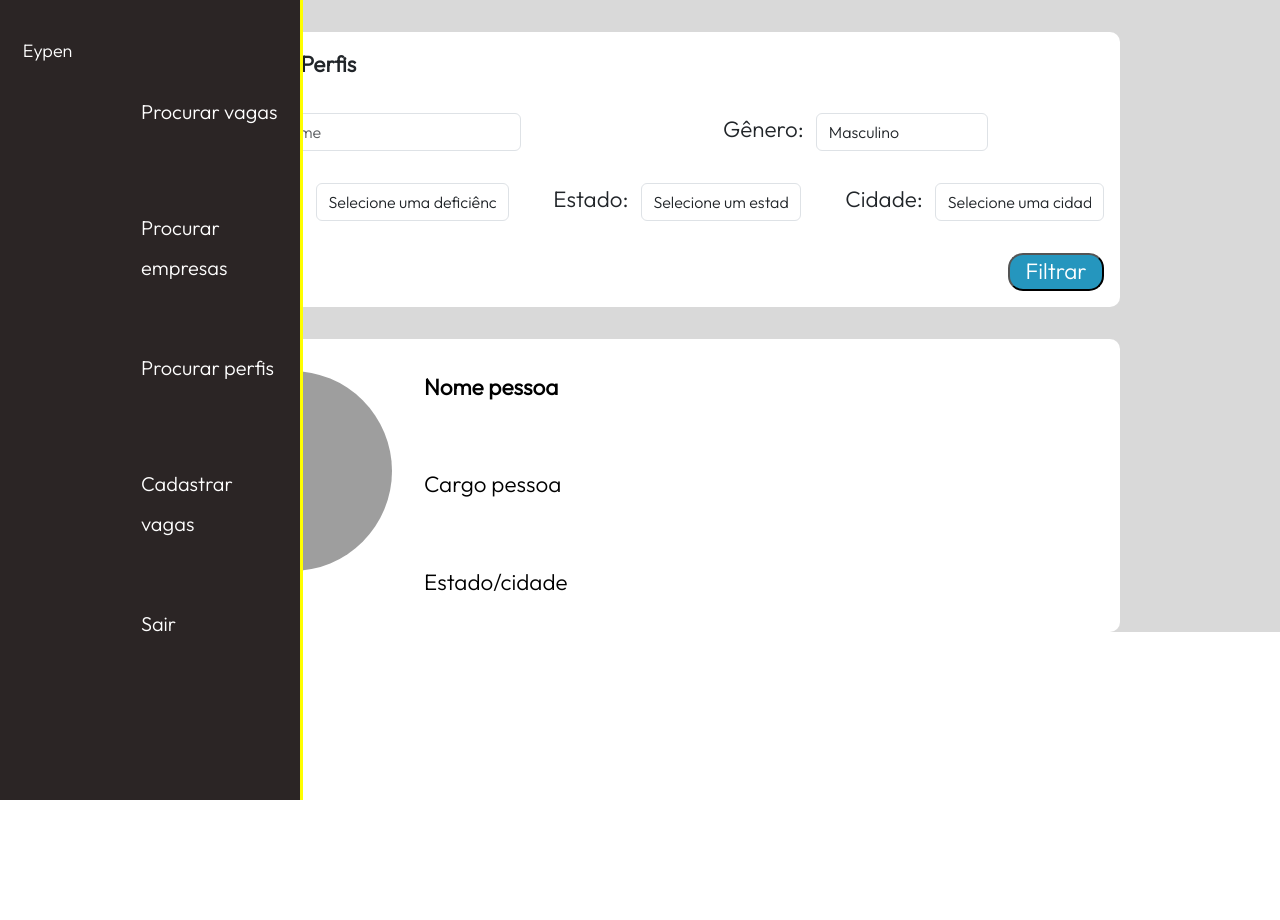
After one commit to LucasSchroeders/eypen, a Django app: page /profile/busca-perfil in a window 1280 px wide. The commit adds this page. Shown: the top 920 px of the page. Run offline with Django 4.2, Linux system fonts and the light colour scheme; some libraries are stand-ins or nearby versions; grey boxes are pictures that could not be loaded.

Commit message:
ajuste tela busca perfil

```diff
--- a/static/css/users/busca_perfil.css
+++ b/static/css/users/busca_perfil.css
@@ -4,81 +4,12 @@
     box-sizing: border-box;
 }
 
-/* Header */
-.head{
-    background-color: #2B2525;
-    height: 8vh;
-    width: 100%;
-    align-items: center;
-    justify-content: space-between;
-    display: flex;
-    flex-direction: row;
-    position: sticky;
-    top: 0;
+.form-h5{
+    font-size: 1.4rem;
+    font-weight: bold;
+    margin: 2% 2%;
 }
-
-.head-text{
-    /* height: 8vh; */
-    display: flex;
-    flex-direction: row;
-    padding: 0 2em;
-}
-
-.text-head{
-    align-self: center;
-    color: #fff;
-    padding: 10px 5px 0 5px;
-    font-size: 1.2rem;
-}
-
-.text-name{
-    font-weight: 600;
-}
-
-.link:link{
-    color: #fff;
-    text-decoration: none;
-}
-
-.link:visited{
-    color: #fff;
-    text-decoration: none;
-}
-
-
-.link:hover{
-    font-weight: 700;
-    text-decoration: none;
-}
-
-.link:active{
-    color: #000;
-    text-decoration: none;
-}
-
-.icons-link:link{
-    color: #000;
-    text-decoration: none;
-}
-
-.icons-link:visited{
-    color: #000;
-    text-decoration: none;
-}
-
-
-.icons-link:hover{
-    font-weight: 700;
-    text-decoration: none;
-}
-
-.icons-link:active{
-    color: #000;
-    text-decoration: none;
-}
-
 /* body */
-
 .body{
     width: 100%;
     background-color: #D9D9D9;
@@ -102,50 +33,3 @@
     margin-top: 1rem;
     margin-right: 1rem;
 }
-
-.div-form{
-    height: 30vh;
-    width: 75%;
-    background-color: #fff;
-    display: flex;
-    flex-direction: row;
-    border-radius: 10px;
-    margin: 2rem;
-}
-
-.field-form{
-    width: 100%;
-    display: flex;
-    flex-direction: row;
-}
-
-.button{
-    color: #fff;
-    width: 4rem;
-    background-color: #2596be;
-    border-radius: 15px;
-    float: right;
-}
-
-label{
-    margin: 0 0.75rem ;
-
-}
-
-h5{
-    padding: 2% 5% ;
-}
-
-.div-perfil{
-    width: 75%;
-    background-color: #fff;
-    display: flex;
-    flex-direction: row;
-    border-radius: 10px;
-}
-
-.div-dados{
-    display: flex;
-    flex-direction: column;
-    margin: 2rem;
-}
--- /dev/null
+++ b/static/css/utils/container_default.css
@@ -0,0 +1,41 @@
+
+.div-container{
+    width: 75%;
+    background-color: #fff;
+    display: flex;
+    flex-direction: row;
+    border-radius: 10px;
+
+}
+
+.div-dados{
+    display: flex;
+    flex-direction: column;
+}
+
+.p-dados{
+    font-size: 1.4rem;
+    margin: 2rem 0;
+}
+
+.p-negrito{
+    font-weight: bold;
+}
+
+.img-container{
+    height: 200px;
+    width: 200px;
+    border: #000;
+    border-radius: 50%;
+    margin: 2rem;
+}
+
+a:link{
+    color: #000;
+    text-decoration: none;
+}
+
+a:visited{
+    color: #000;
+    text-decoration: none;
+}
--- /dev/null
+++ b/static/css/utils/filtro.css
@@ -0,0 +1,50 @@
+.div-row1{
+    display: flex;
+    flex-direction: row;
+}
+
+.div-row2{
+    display: flex;
+    flex-direction: row;
+    justify-content: space-between;
+}
+
+.div-form{
+    height: 30%;
+    width: 75%;
+    background-color: #fff;
+    border-radius: 10px;
+    margin: 2rem;
+}
+
+.form-field{
+    display: flex;
+    flex-direction: row;
+    font-size: 1.4rem;
+    padding: 1rem;
+}
+
+.form-input{
+    font-size: 1.4rem;
+    display: flex;
+    flex-direction: row;
+}
+
+.form-label2{
+    margin-left: 16.5%;
+}
+
+.form-button{
+    font-size: 1.4rem;
+    color: #fff;
+    width: 6rem;
+    background-color: #2596be;
+    border-radius: 15px;
+    float: right;
+    margin: 1rem;
+}
+
+label{
+    margin: 0 0.75rem ;
+
+}
--- a/templates/base.html
+++ b/templates/base.html
@@ -4,10 +4,15 @@
 <head>
     <meta charset="UTF-8">
     <meta name="viewport" content="width=device-width, initial-scale=1.0">
+    <link href="https://cdn.jsdelivr.net/npm/bootstrap@5.3.0/dist/css/bootstrap.min.css" rel="stylesheet" integrity="sha384-9ndCyUaIbzAi2FUVXJi0CjmCapSmO7SnpJef0486qhLnuZ2cdeRhO02iuK6FUUVM" crossorigin="anonymous">
     <link href="{% static 'fontawesomefree/css/fontawesome.css' %}" rel="stylesheet" type="text/css">
     <link href="{% static 'fontawesomefree/css/brands.css' %}" rel="stylesheet" type="text/css">
     <link href="{% static 'fontawesomefree/css/solid.css' %}" rel="stylesheet" type="text/css">
     <link rel="stylesheet" href="{% static 'css/base.css' %}">
+    <script src="https://cdnjs.cloudflare.com/ajax/libs/jquery/2.2.4/jquery.min.js"></script>
+    <script src="https://cdnjs.cloudflare.com/ajax/libs/moment.js/2.24.0/moment.min.js"></script>
+    <script src="{% static 'js/jquery-3.4.1.min.js' %}"></script>
+    <script src="{% static 'js/jquery.mask.min.js' %}"></script>
     {% block css %}
     {% endblock css %}
 
--- /dev/null
+++ b/templates/users/busca_perfil2.html
@@ -0,0 +1,125 @@
+{% extends 'base.html' %} {%load static%}
+{% block css %}
+<link rel="stylesheet" href="{% static 'css/users/busca_perfil.css' %}" />
+<link rel="stylesheet" href="{% static 'css/utils/filtro.css' %}" />
+<link rel="stylesheet" href="{% static 'css/utils/container_default.css' %}" />
+{% endblock css%}
+{% block body %}
+<div class="body">
+  <div class="div-form">
+    <form action="">
+      <h5 class="form-h5">Pesquisa de Perfis</h5>
+
+      <!-- row -->
+      <div class="div-row1">
+        <div class="form-field">
+          <label for="nome">Nome:</label>
+          <div class="form-input">
+            <input type="Nome" placeholder="Nome" name="Nome" class="form-control"/>
+          </div>
+        </div>
+
+        <div class="form-field form-label2">
+          <label for="genero">Gênero:</label>
+          <select name="genero" id="genero" class="form-control">
+            <option value="masculino">Masculino</option>
+            <option value="feminino">Feminino</option>
+            <option value="na">Não desejo informar</option>
+          </select>
+        </div>
+      </div>
+
+      <!-- row -->
+      <div class="div-row2">
+        <div class="form-field">
+          <label for="deficiencia">Deficiência:</label>
+          <select name="deficiencia" id="deficiencia" class="form-control">
+            <option value="" disabled selected>Selecione uma deficiência</option>
+            <option value="cego">Cego</option>
+            <option value="surdo">Surdo</option>
+            <option value="mudo">Mudo</option>
+          </select>
+        </div>
+
+        <div class="form-field">
+          <label for="state">Estado:</label>
+          <select name="state" id="state" class="form-control">
+            <option value="" disabled selected>Selecione um estado</option>
+            <option value="AC">AC</option>
+            <option value="AL">AL</option>
+            <option value="AP">AP</option>
+            <option value="AM">AM</option>
+            <option value="BA">BA</option>
+            <option value="CE">CE</option>
+            <option value="DF">DF</option>
+            <option value="ES">ES</option>
+            <option value="GO">GO</option>
+            <option value="MA">MA</option>
+            <option value="MT">MT</option>
+            <option value="MS">MS</option>
+            <option value="MG">MG</option>
+            <option value="PA">PA</option>
+            <option value="PB">PB</option>
+            <option value="PR">PR</option>
+            <option value="PE">PE</option>
+            <option value="PI">PI</option>
+            <option value="RJ">RJ</option>
+            <option value="RN">RN</option>
+            <option value="RS">RS</option>
+            <option value="RO">RO</option>
+            <option value="RR">RR</option>
+            <option value="SC">SC</option>
+            <option value="SP">SP</option>
+            <option value="SE">SE</option>
+            <option value="TO">TO</option>
+          </select>
+        </div>
+
+        <div class="form-field">
+          <label for="city">Cidade:</label>
+          <select name="city" id="city" class="form-control">
+            <option value="" disbaled selected>Selecione uma cidade</option>
+          </select>
+        </div>
+      </div>
+
+      <input type="submit" class="form-button" value="Filtrar" />
+    </form>
+  </div>
+<a href="" class="div-container">
+    <img
+      class="img-container"
+      src="{% static 'images/foto-perfil.jpg' %}"
+      alt="Imagem de Perfil"
+    />
+
+    <div class="div-dados">
+      <p class="p-dados p-negrito">Nome pessoa</p>
+      <p class="p-dados">Cargo pessoa</p>
+      <p class="p-dados">Estado/cidade</p>
+    </div>
+</a>
+</div>
+{% endblock body%} {% block js %}
+<script>
+  var state = document.querySelector("#state");
+
+  state.addEventListener("change", function (e) {
+    let url = `https://servicodados.ibge.gov.br/api/v1/localidades/estados/${state.value}/municipios`;
+    $("#city").empty();
+    $("#city").append(
+      `<option value="" disabled selected>Selecione a cidade</option>`
+    );
+
+    let conteudo = "<optiongroup>";
+    $.getJSON(url, function (data) {
+      $.each(data, function (k, v) {
+        $("#city").append(`<option value="${v.nome}">${v.nome}</option>`);
+        // console.log(v.nome)
+      });
+      // conteudo += "</optiongroup>";
+    });
+    // city.appendChild(conteudo);
+  });
+</script>
+{% endblock js %}
--- a/users/views/__init__.py
+++ b/users/views/__init__.py
@@ -9,4 +9,5 @@ from .profile import (
     PersonalProfileInformation,
     PersonalProfileInformationAPI,
     ProfileCompany,
+    BuscaPerfil,
 )
--- a/users/views/profile.py
+++ b/users/views/profile.py
@@ -45,4 +45,4 @@ class ProfileCompany(TemplateView):
 
 
 class BuscaPerfil(TemplateView):
-    template_name = 'users/busca_perfil.html'
+    template_name = 'users/busca_perfil2.html'
```
Also changed, not shown: 1 other file.
